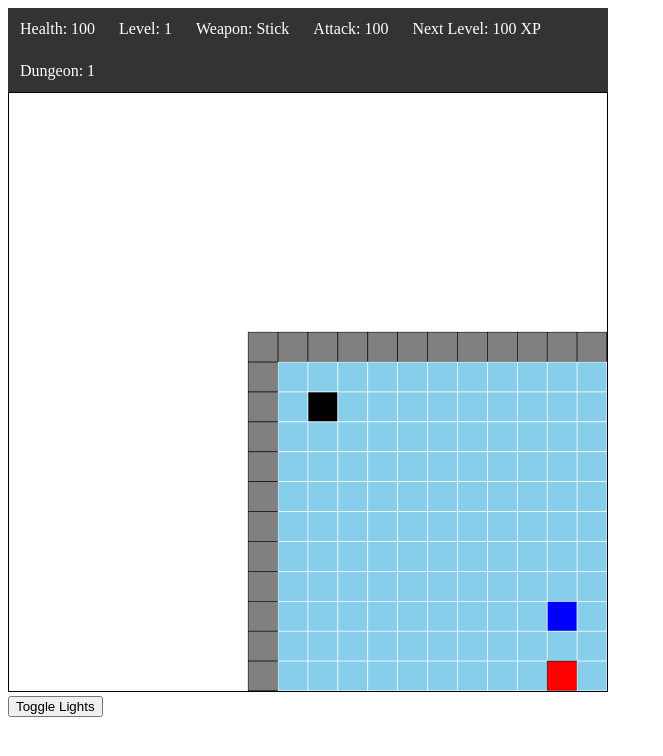
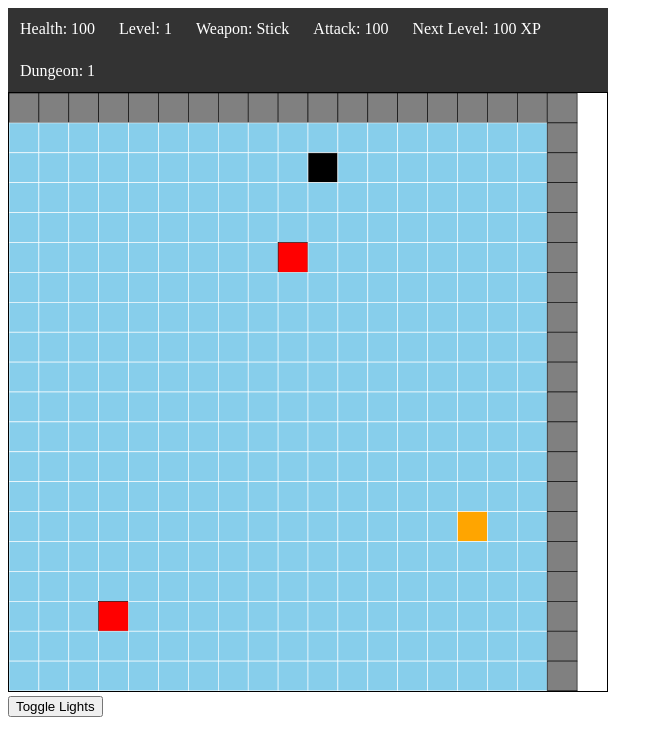
Before and after one commit to KenzoM/fcc-roguelike-dungeon-crawler, a React (Create React App) app: page / in a window 1280 px wide. Shown: the top 756 px of the page, without its empty margins (0-663 px from the left). Built offline with nearby package versions, Linux system fonts and the light colour scheme.

Commit message:
fixed viewport for larger map, handles top and left edges

```diff
--- a/src/containers/MapGenerator.js
+++ b/src/containers/MapGenerator.js
@@ -12,6 +12,7 @@ class MapGenerator extends Component {
     this.onClickToggleLights = this.onClickToggleLights.bind(this);
     this.getDarkCoords = this.getDarkCoords.bind(this);
     this.getPeripheral = this.getPeripheral.bind(this);
+    this.getViewBox = this.getViewBox.bind(this);
   }
 
   componentDidMount(){
@@ -61,11 +62,33 @@ class MapGenerator extends Component {
     )
   };
 
+  getViewBox() {
+    let coords = this.props.player.coords
+    let width = 1000
+    let height = 1000
+    let cell = 50
+    let minX = coords[1]*cell-width/2
+    let minY = coords[0]*cell-height/2
+
+    if (coords[1] < width/cell/2) {
+      minX = 0
+    } // handles left side
+
+    if (coords[0] < height/cell/2) {
+      minY = 0
+    }// handles top
+
+    //TODO - handle right side and bottom
+
+    return `${minX} ${minY} ${width} ${height}`
+  }
+
   onClickToggleLights(){
     let darkCoords = this.getDarkCoords(this.props.grid);
+
     if (this.props.lights){
       return (
-        <svg viewBox={`${this.props.player.coords[1]*50-500} ${this.props.player.coords[0]*50-500} 1000 1000`}>
+        <svg viewBox={this.getViewBox()}>
           {darkCoords.map( (row, rowIndex) =>(
             row.map( (cellVal, colIndex) => (
               this.renderTiles(cellVal,rowIndex,colIndex)
@@ -75,13 +98,15 @@ class MapGenerator extends Component {
       )
     } else{
       return (
-        <svg viewBox={`${this.props.player.coords[1]*50-500} ${this.props.player.coords[0]*50-500} 1000 1000`}>
+        <div>
+          <svg viewBox={this.getViewBox()}>
             {this.props.grid.map( (row, rowIndex) =>(
               row.map( (cellVal, colIndex) => (
                 this.renderTiles(cellVal,rowIndex,colIndex)
               ))
             ))}
           </svg>
+        </div>
       )
     }
   }
--- a/src/preload/initialState.js
+++ b/src/preload/initialState.js
@@ -110,7 +110,7 @@ Game.prototype.placeThing = function(type, thing){
 
 function initializeGame(){
   let newGame = new Game();
-  newGame.mapGenerator(20,20);
+  newGame.mapGenerator(30,30);
 
   newGame.weapons = weapons[newGame.dungeon - 1]
     .map( weapon => newGame.placeThing("weapon", weapon))
--- a/src/reducers/reducers_mapGenerator.js
+++ b/src/reducers/reducers_mapGenerator.js
@@ -52,7 +52,7 @@ function levelUpPlayer(statePlayer){
 function newGame(nextDungeon){
   let dungeon = nextDungeon ? nextDungeon : 1
   let newInitialGame = new Game();
-  newInitialGame.mapGenerator(20,20);
+  newInitialGame.mapGenerator(30,30);
 
   newInitialGame.weapons = weapons[dungeon - 1]
     .map( weapon => newInitialGame.placeThing("weapon", weapon))
```
Lines whose indentation alone changed are shown as unchanged.
